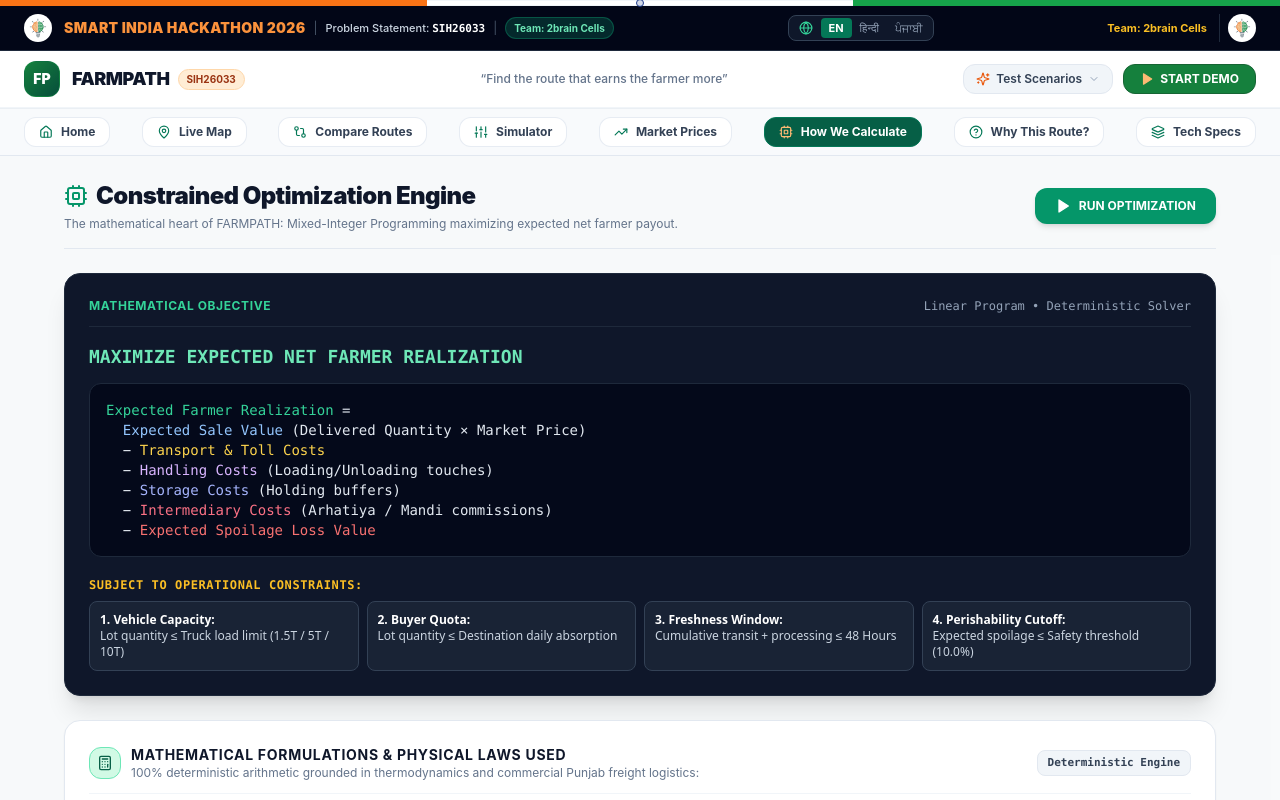
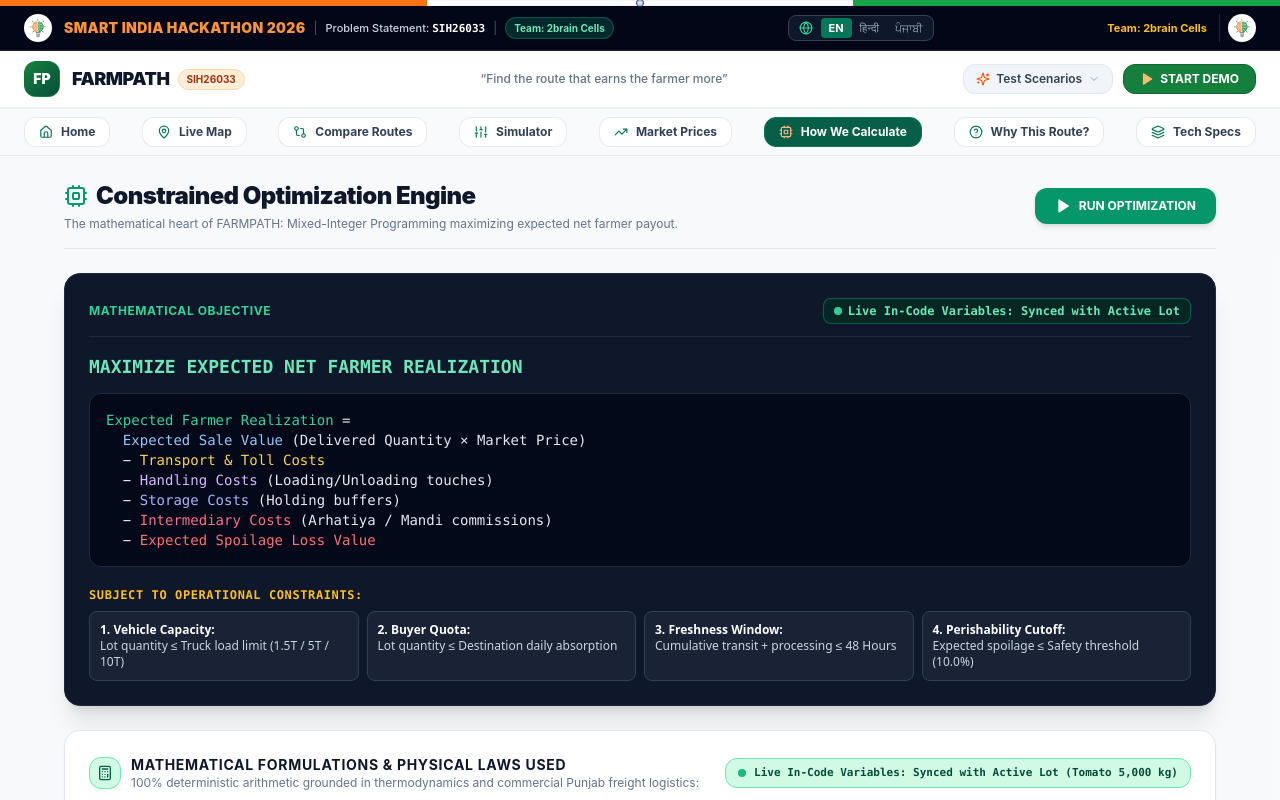
Before and after one commit to eshaansharma07/farmpath-sih2026, a Next.js app: page /optimization in a window 1280 px wide. Shown: the top 800 px of the page. Built offline with nearby package versions, Linux system fonts and the light colour scheme.

Commit message:
feat: add explicit Live In-Code Variables: Synced with Active Lot badge on optimization page

```diff
--- a/src/app/optimization/page.tsx
+++ b/src/app/optimization/page.tsx
@@ -106,9 +106,12 @@
           <span className="text-xs font-bold uppercase tracking-wider text-emerald-400">
             Mathematical Objective
           </span>
-          <span className="text-xs font-mono text-slate-400">
-            Linear Program • Deterministic Solver
-          </span>
+          <div className="flex items-center gap-2">
+            <span className="text-xs font-mono bg-emerald-950/80 text-emerald-300 px-2.5 py-1 rounded-lg border border-emerald-500/40 flex items-center gap-1.5 font-bold shadow-xs">
+              <span className="w-2 h-2 rounded-full bg-emerald-400 animate-pulse"></span>
+              <span>Live In-Code Variables: Synced with Active Lot</span>
+            </span>
+          </div>
         </div>
 
         <div className="space-y-3 font-mono text-xs sm:text-sm">
@@ -168,8 +171,9 @@
               </p>
             </div>
           </div>
-          <span className="text-[11px] font-mono font-bold bg-slate-100 text-slate-700 px-2.5 py-1 rounded-lg border border-slate-200">
-            Deterministic Engine
+          <span className="text-[11px] font-mono font-bold bg-emerald-100 text-emerald-900 px-3 py-1.5 rounded-xl border border-emerald-300 flex items-center gap-2 shadow-xs">
+            <span className="w-2 h-2 rounded-full bg-emerald-500 animate-pulse"></span>
+            <span>Live In-Code Variables: Synced with Active Lot ({cropLot.crop} {cropLot.quantityKg.toLocaleString()} kg)</span>
           </span>
         </div>
 
```
